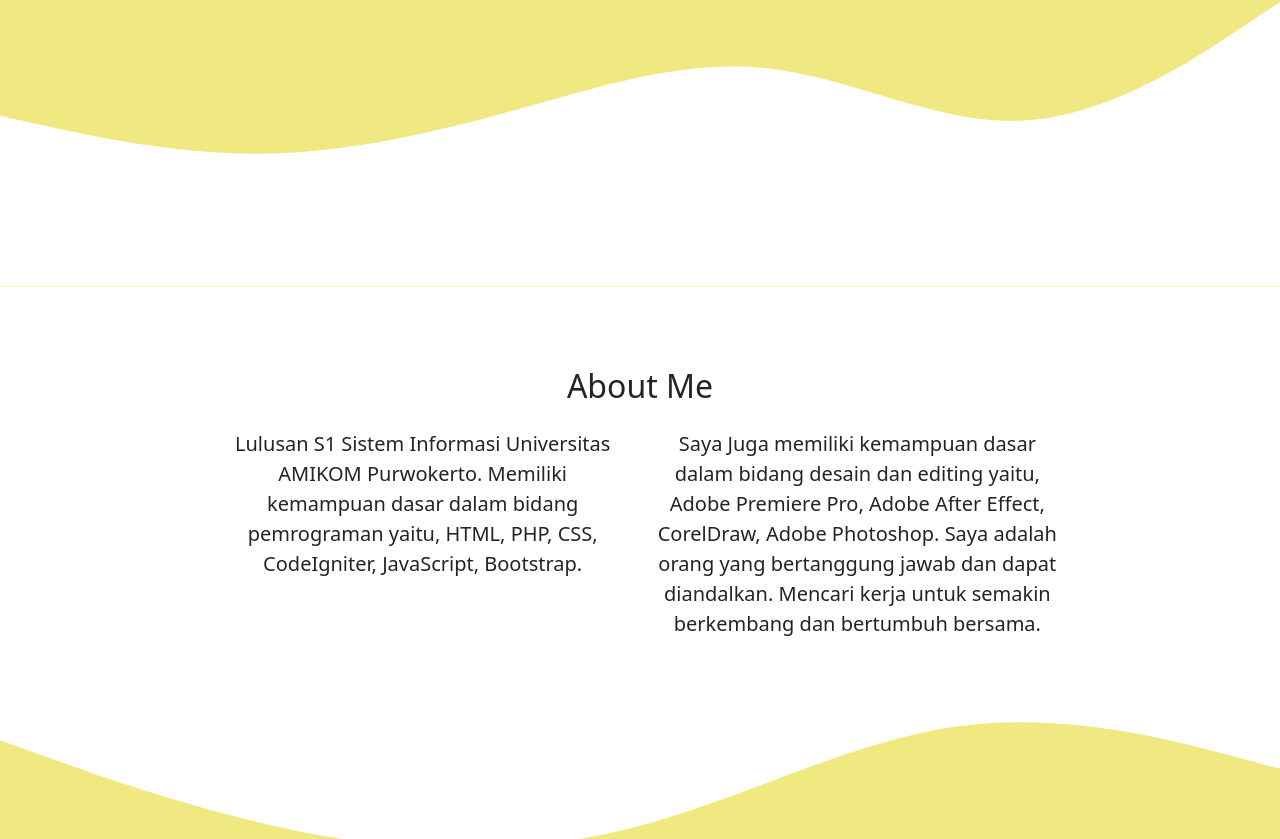
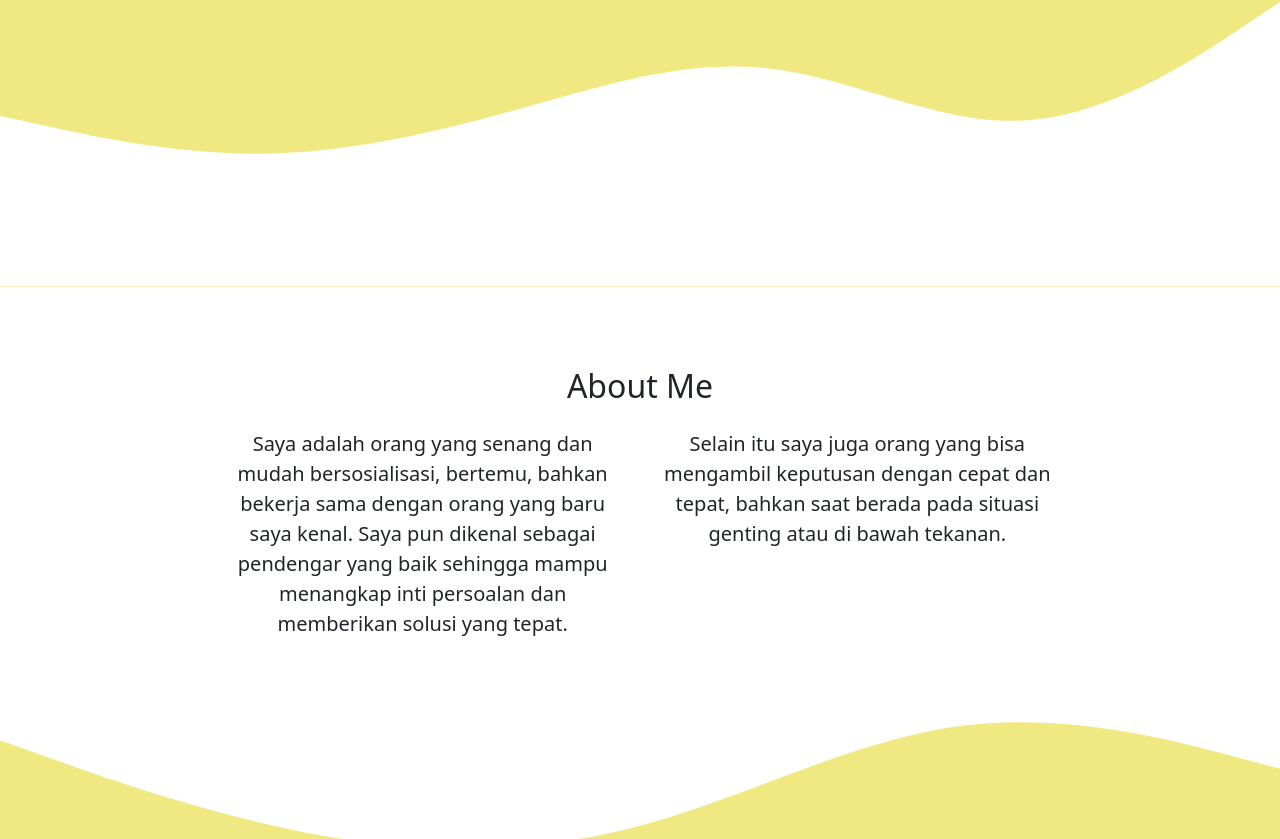
Before and after one commit to ryanaryandi/ryanaryandi.github.io, a plain HTML site: page index.html in a window 1280 px wide. Shown: the part 415-1254 px from the top of the page. Drawn offline with nearby package versions, Linux system fonts and the light colour scheme.

Commit message:
mengganti about me

```diff
--- a/index.html
+++ b/index.html
@@ -72,13 +72,13 @@
         </div>
         <div class="row justify-content-center fs-5 text-center">
           <div class="col-md-4" data-aos="fade-right">
-            <p>Lulusan S1 Sistem Informasi Universitas AMIKOM Purwokerto. Memiliki kemampuan dasar dalam bidang pemrograman yaitu, HTML, PHP, CSS, CodeIgniter, JavaScript, Bootstrap.</p>
+            <p>
+              Saya adalah orang yang senang dan mudah bersosialisasi, bertemu, bahkan bekerja sama dengan orang yang baru saya kenal. Saya pun dikenal sebagai pendengar yang baik sehingga mampu menangkap inti persoalan dan memberikan solusi
+              yang tepat.
+            </p>
           </div>
           <div class="col-md-4" data-aos="fade-left" data-aos-delay="300">
-            <p>
-              Saya Juga memiliki kemampuan dasar dalam bidang desain dan editing yaitu, Adobe Premiere Pro, Adobe After Effect, CorelDraw, Adobe Photoshop. Saya adalah orang yang bertanggung jawab dan dapat diandalkan. Mencari kerja untuk
-              semakin berkembang dan bertumbuh bersama.
-            </p>
+            <p>Selain itu saya juga orang yang bisa mengambil keputusan dengan cepat dan tepat, bahkan saat berada pada situasi genting atau di bawah tekanan.</p>
           </div>
         </div>
       </div>
```
